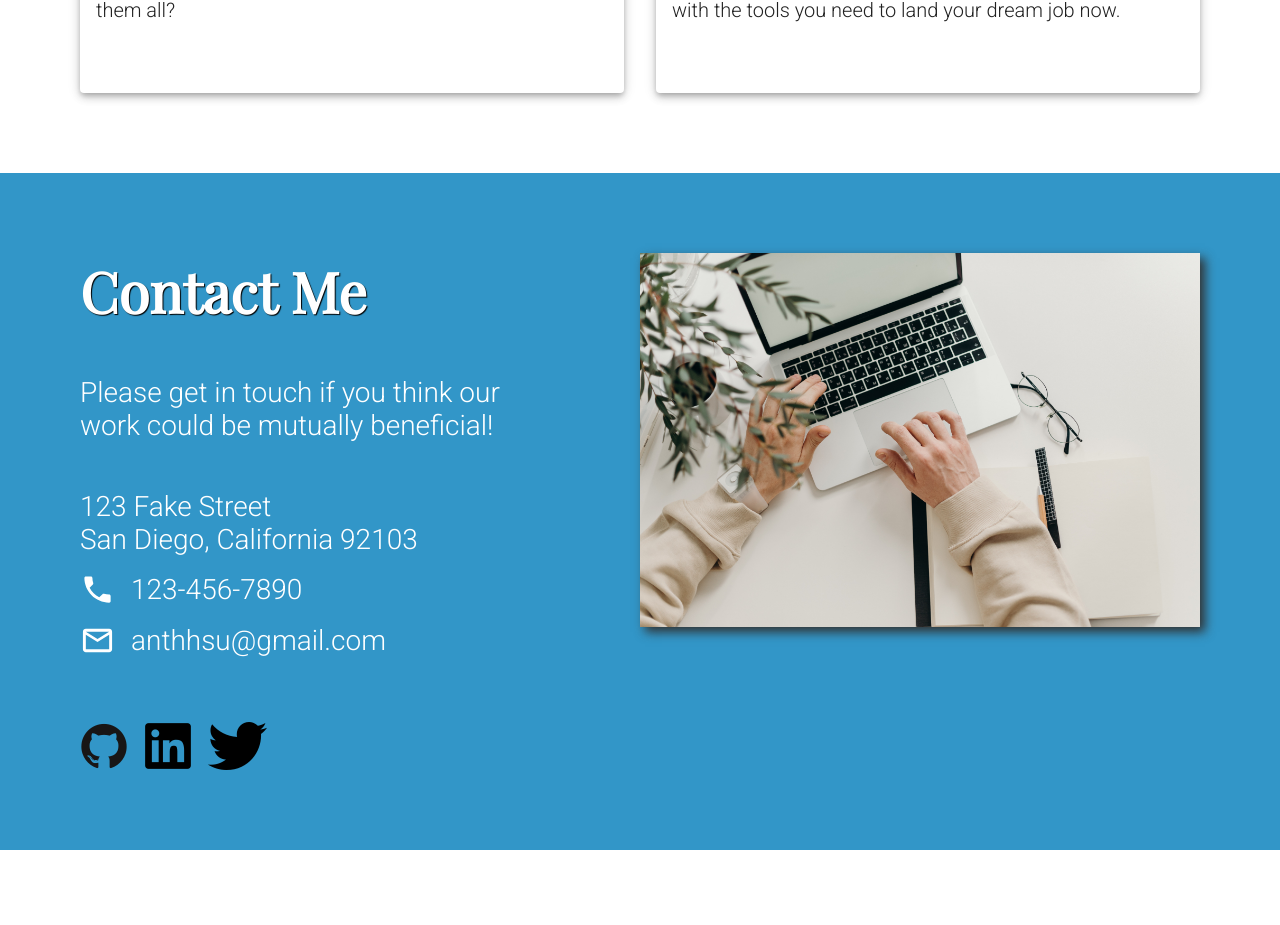
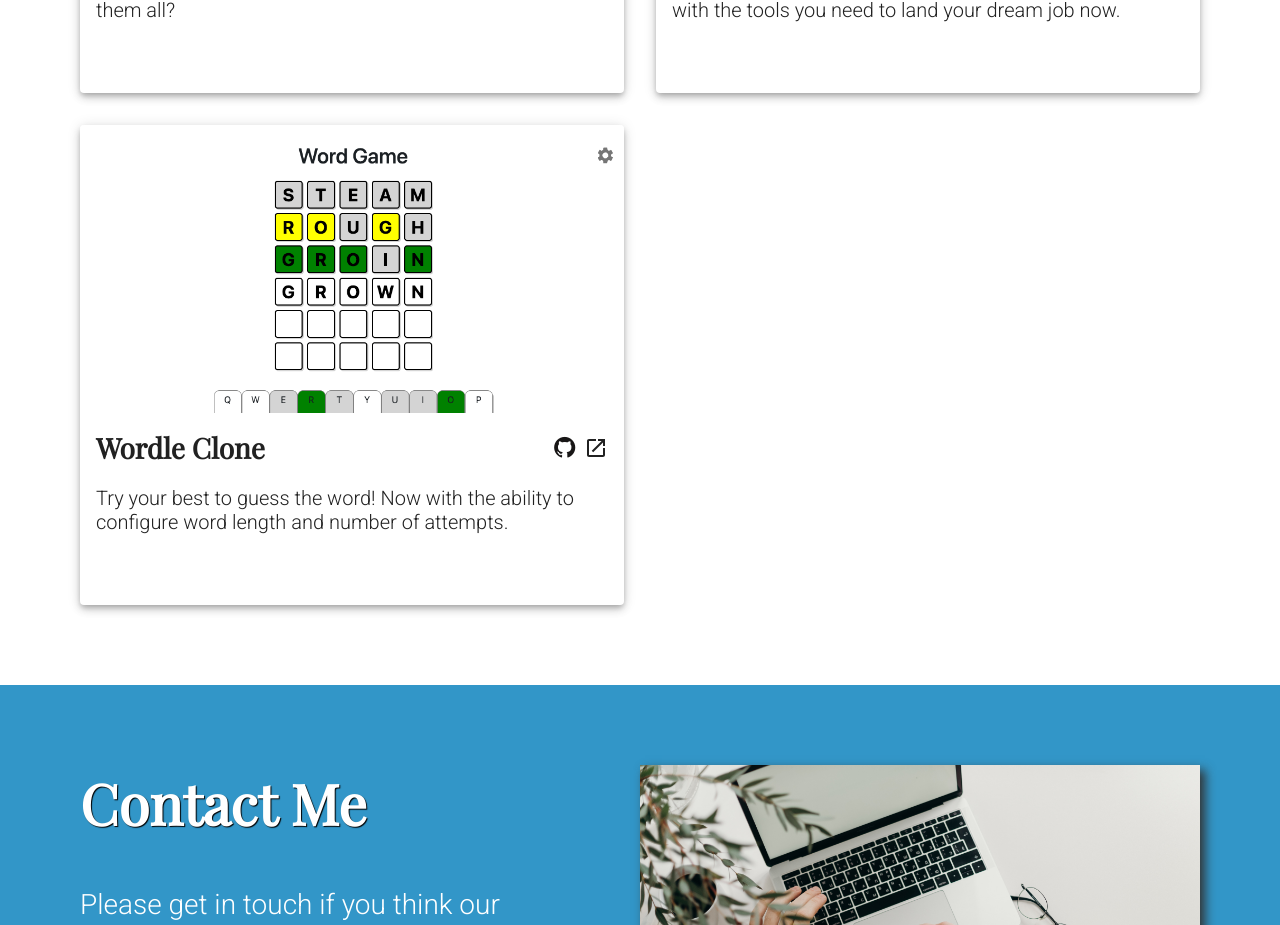
Before and after one commit to anthony-hsu/portfolio, a React (Vite) app: page / in a window 1280 px wide. Shown: the part 1816-2741 px from the top of the page. Before the commit the page ends 2666 px from the top, so only its background shows below. Built offline with nearby package versions, Linux system fonts and the light colour scheme.

Commit message:
Add word-game to portfolio

```diff
--- a/src/projectsData.js
+++ b/src/projectsData.js
@@ -1,5 +1,6 @@
 const cvImageUrl = new URL("./assets/cv-builder.png", import.meta.url).href;
 const memoryGameUrl = new URL("./assets/memory-game.png", import.meta.url).href;
+const wordGameUrl = new URL("./assets/word-game.png", import.meta.url).href;
 
 const projects = [
   {
@@ -34,6 +35,13 @@ const projects = [
     githubLink: "https://github.com/anthony-hsu/cv-project",
     liveLink: "https://cv-builder-anthony-hsu.netlify.app",
   },
+  {
+    title: "Wordle Clone",
+    description: "Try your best to guess the word! Now with the ability to configure word length and number of attempts.",
+    image: wordGameUrl,
+    githubLink: "https://github.com/anthony-hsu/word-game",
+    liveLink: "https://word-game-anthony-hsu.netlify.app",
+  },
 ];
 
 export default projects;
```
Also changed, not shown: src/assets/word-game.png (added).
